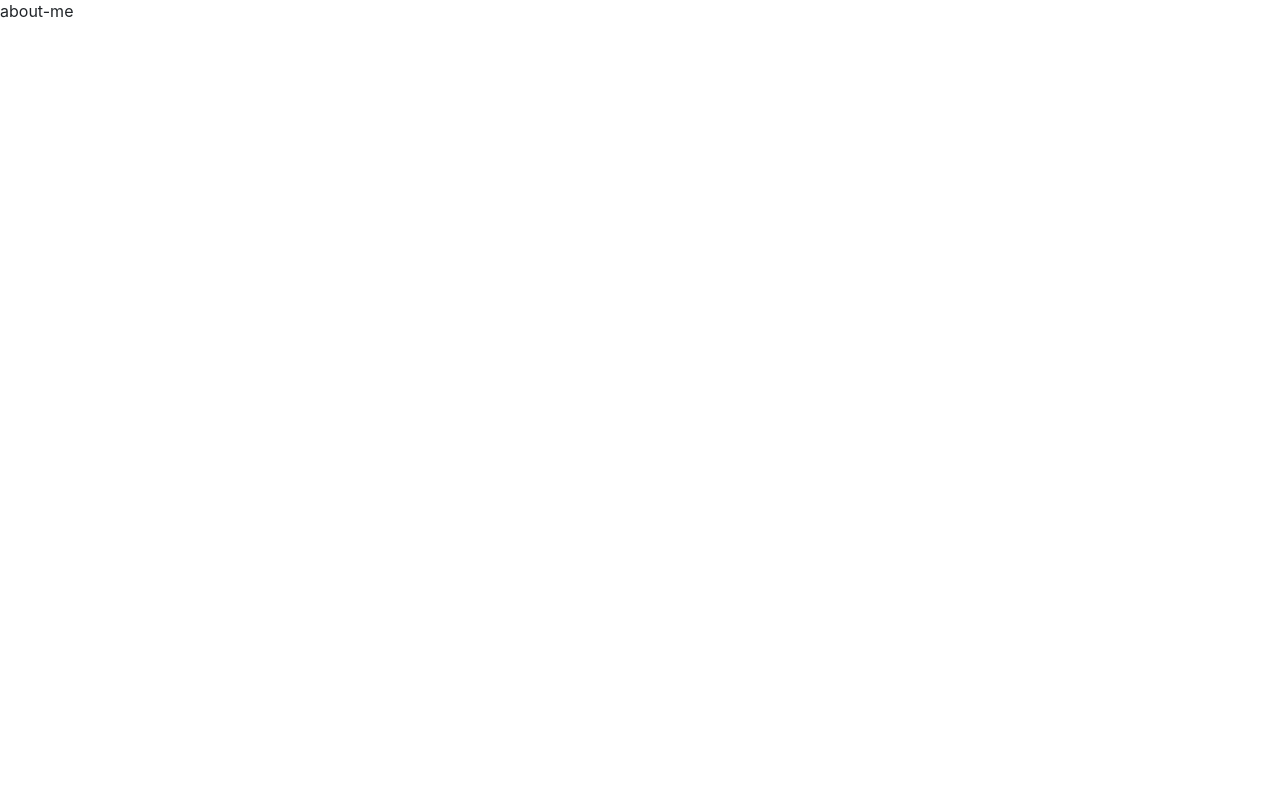
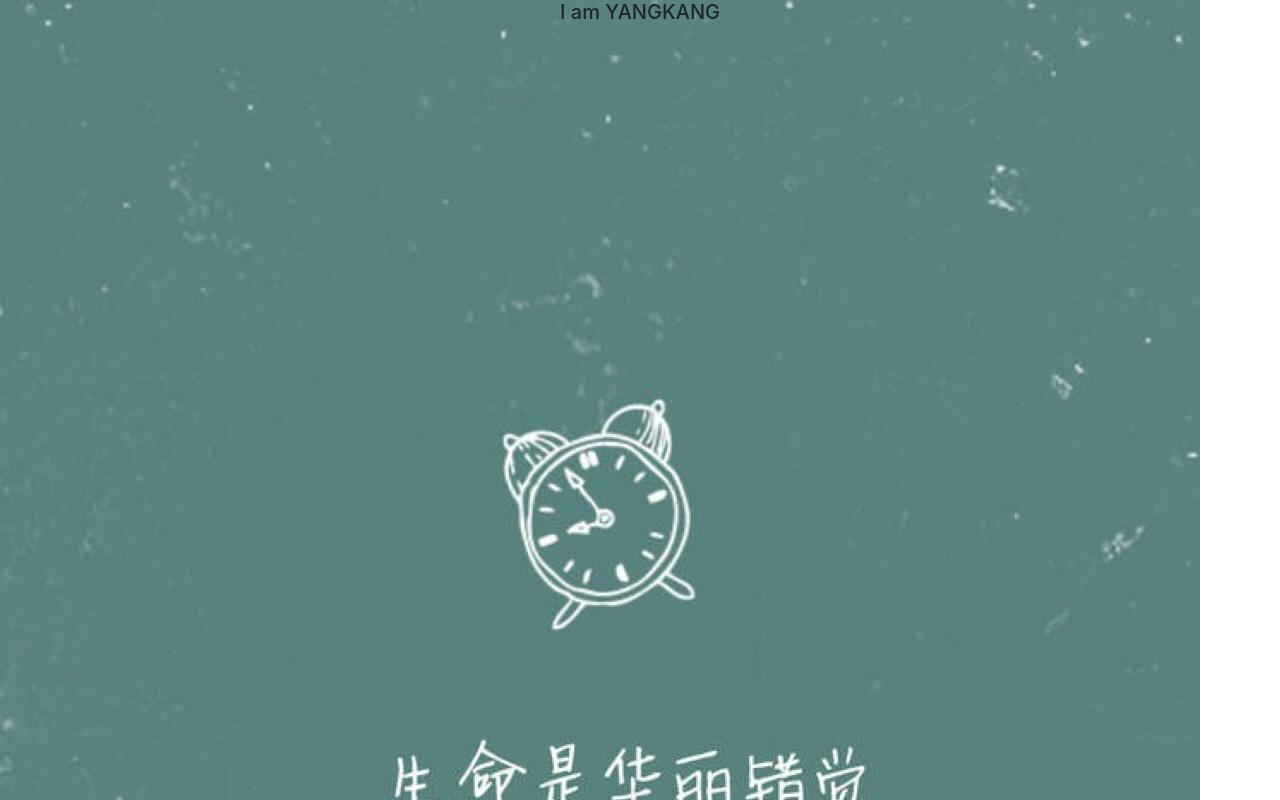
Before and after one commit to ykbolo/MyWebsite, a Vue app: page /about-me in a window 1280 px wide. Built offline with nearby package versions, Linux system fonts and the light colour scheme.

Commit message:
背景优化

```diff
--- a/src/routes/about-me/index.vue
+++ b/src/routes/about-me/index.vue
@@ -1,5 +1,9 @@
 <template>
-  <div>about-me</div>
+  <div class="full-screen bg-aboutme">
+    <div class="text-center">
+      <h5>I am YANGKANG</h5>
+    </div>
+  </div>
 </template>
 <script>
   export default {
--- a/src/routes/home/index.vue
+++ b/src/routes/home/index.vue
@@ -23,14 +23,5 @@
 </script>
 
 <style scoped>
-  .full-screen {
-    width: 100%;
-    height: 100%;
-    position: absolute;
-  }
-
-  .bg-home {
-    background: url('../../background.jpg')
-  }
 
 </style>
--- a/src/styles/_variables.scss
+++ b/src/styles/_variables.scss
@@ -9,3 +9,18 @@ $index-z1: 1; //z-index值， 多用于页面底部
 $index-z2: 100;
 $index-z3: 101;
 $index-body: 99;
+
+.full-screen {
+  width: 100%;
+  height: 100%;
+  position: absolute;
+}
+
+.bg-home {
+  background: url('../imgs/background.jpg')
+}
+
+.bg-aboutme {
+  background: url('../imgs/about-me.jpg') no-repeat;
+
+}
```
Also changed, not shown: src/styles/mixins/_button.scss (deleted, +0 -12 lines), src/styles/mixins/_utilities.scss (deleted, +0 -13 lines), src/imgs/about-me.jpg (added), src/imgs/background.jpg (renamed from src/background.jpg).
